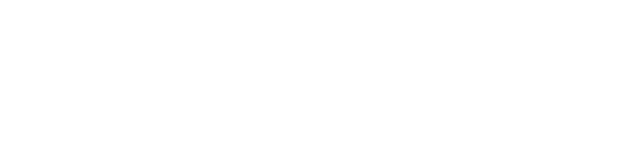
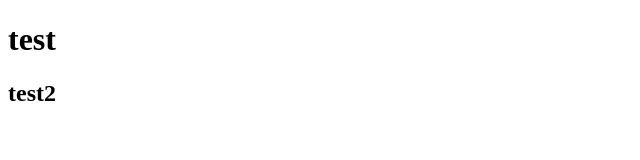
Before and after one commit to AmandaMariehk/Test2, a plain HTML site: page index.html in a window 1280 px wide. Shown: the whole page, without its empty margins (0-640 px from the left). Drawn offline with Linux system fonts and the light colour scheme.

Commit message:
testtest

```diff
--- a/index.html
+++ b/index.html
@@ -7,6 +7,8 @@
     <title>Document</title>
 </head>
 <body>
+    <h1>test</h1>
+    <h2>test2</h2>
 
 </body>
 </html>
```
